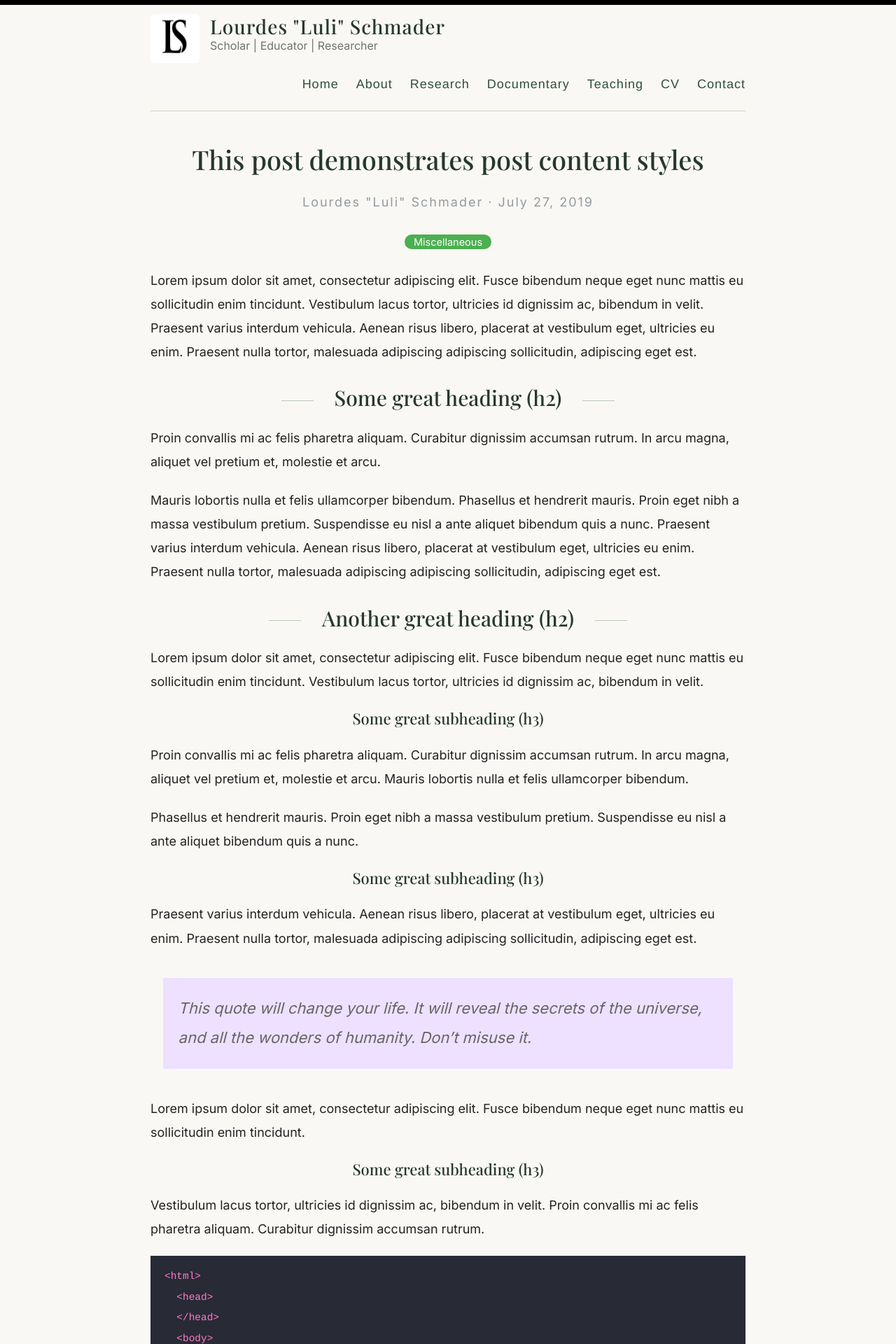
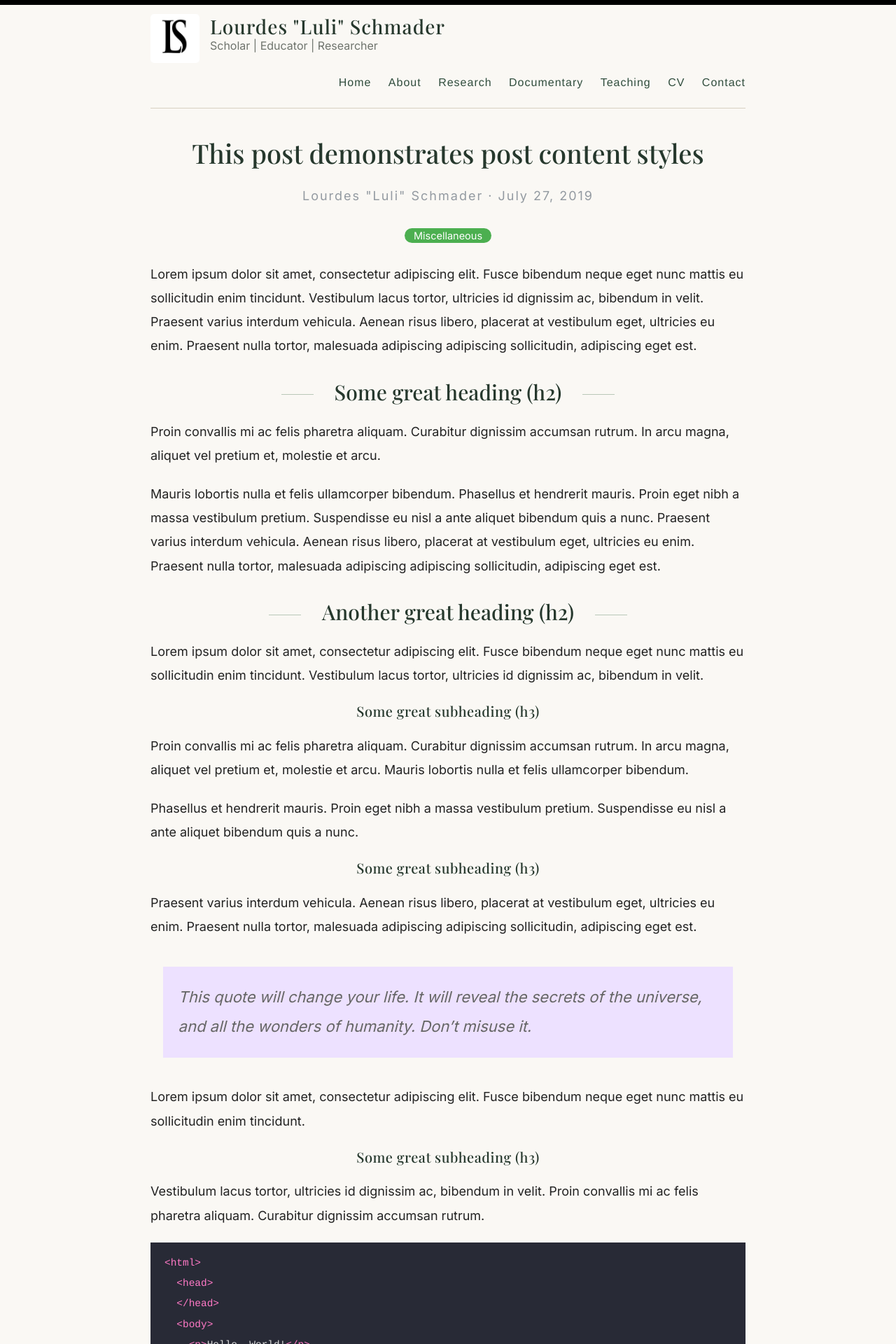
Before and after one commit to lulischmader/lulischmader.github.io, a Jekyll site: the page built from _posts/2019-7-27-this-post-demonstrates-post-content-styles.md, in a window 1280 px wide. Shown: the top 1920 px of the page at 70% size. Built offline with Jekyll 4.4.1, drawn with Linux system fonts in a browser that asks for light colours.

Commit message:
Update style.scss

```diff
--- a/assets/style.scss
+++ b/assets/style.scss
@@ -1256,5 +1256,125 @@
 // Settled on moving the import of syntax highlighting to the bottom of the CSS
 // ... Otherwise it really bloats up the top of the CSS file and makes it difficult to find the start
 //@import "highlights";
+
+/************************************/
+/* LULI CUSTOM ACADEMIC SITE STYLES */
+/************************************/
+
+@import url('https://fonts.googleapis.com/css2?family=Inter:wght@400;500;600&family=Playfair+Display:wght@500;600&display=swap');
+
+body {
+  background-color: #faf8f4;
+  font-family: "Inter", -apple-system, BlinkMacSystemFont, "Segoe UI", Roboto, Helvetica, Arial, sans-serif;
+  color: #222;
+  line-height: 1.9;
+}
+
+.container {
+  max-width: 900px;
+  padding: 0 25px;
+}
+
+.page-content,
+.post {
+  max-width: 900px;
+  margin: auto;
+}
+
+h1, h2, h3,
+.page h1,
+.post h1 {
+  font-family: "Playfair Display", Georgia, serif;
+  color: #26382d;
+  font-weight: 500;
+  line-height: 1.25;
+  text-align: center;
+}
+
+.page h1:first-of-type {
+  margin-top: 0.5rem;
+}
+
+h1 {
+  font-size: 38px;
+}
+
+h2 {
+  font-size: 30px;
+}
+
+h3 {
+  font-size: 20px;
+  letter-spacing: 0.5px;
+}
+
+p {
+  margin: 1.3rem 0;
+}
+
+img {
+  max-width: 100%;
+  height: auto;
+  border-radius: 12px;
+}
+
+a {
+  color: #304d3d;
+
+  &:hover,
+  &:active {
+    color: #304d3d;
+    text-decoration: underline;
+  }
+}
+
+hr {
+  border: none;
+  border-top: 1px solid #d8d0c2;
+  margin: 3rem 0;
+}
+
+.wrapper-masthead {
+  margin-bottom: 35px;
+}
+
+.masthead {
+  border-bottom: 1px solid #d8d0c2;
+}
+
+.site-name {
+  font-family: "Playfair Display", Georgia, serif;
+  color: #26382d;
+  font-weight: 500;
+}
+
+.site-description {
+  color: #6f746d;
+}
+
+nav {
+  font-size: 16px;
+}
+
+nav a {
+  color: #304d3d;
+  font-weight: 500;
+}
+
+@media (min-width: 769px) {
+  .post h2::before,
+  .post h2::after {
+    background: #b9c8b8;
+  }
+}
+
+ul, ol {
+  margin-bottom: 2rem;
+}
+
+li {
+  margin-bottom: 0.45rem;
+}
+
 @import "darcula";
 @import "svg-icons";
```
